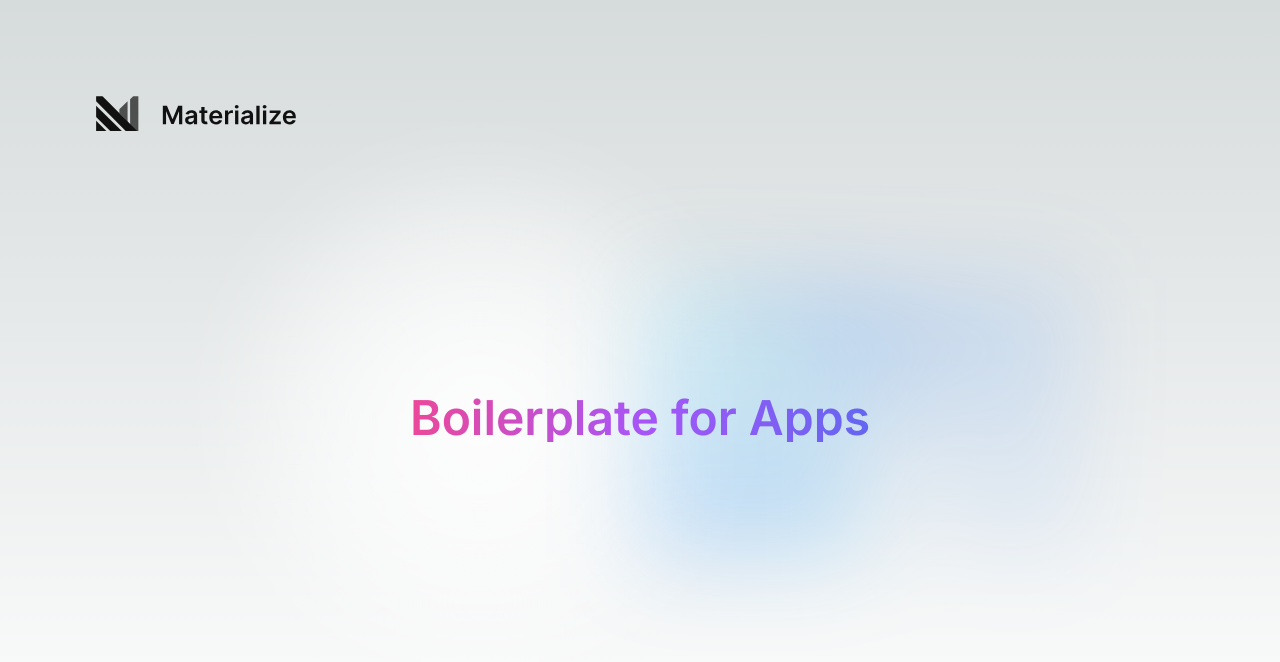
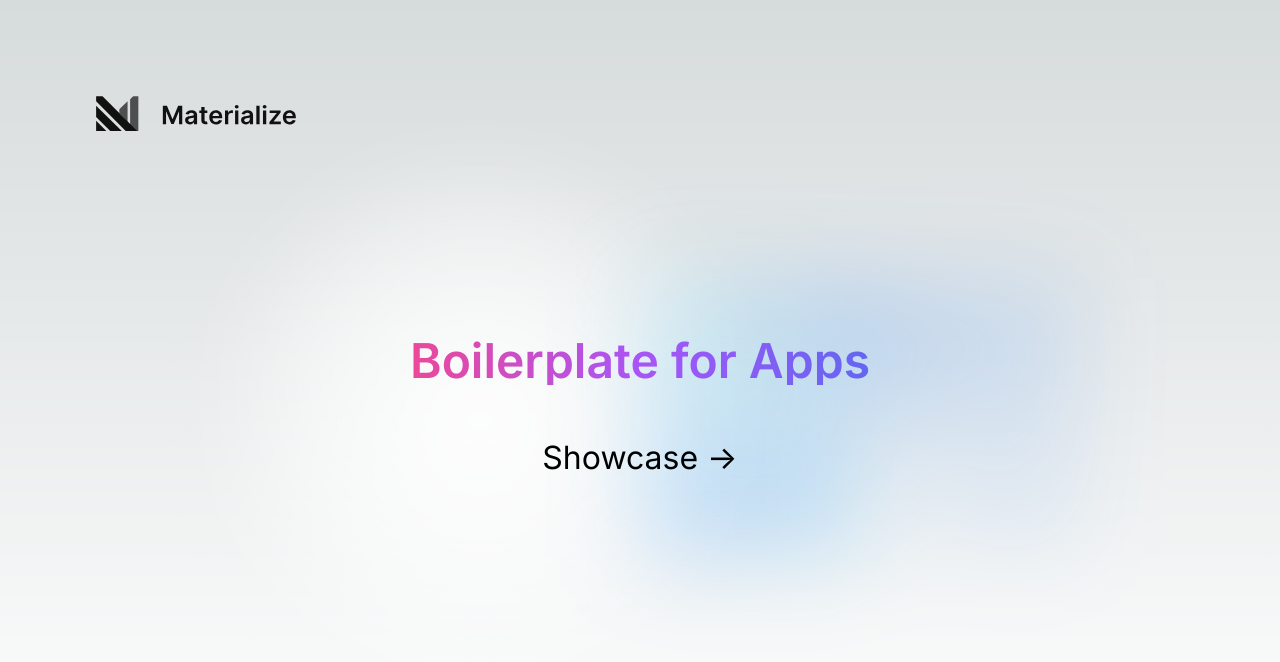
Before and after one commit to joacoc/materialize-nextjs-boilerplate, a Next.js app: page / in a window 1280 px wide. Shown: the top 662 px of the page. Built offline with nearby package versions, Linux system fonts and the light colour scheme.

Commit message:
Feat: Showcase button

```diff
--- a/src/pages/index.tsx
+++ b/src/pages/index.tsx
@@ -35,8 +35,18 @@ export default function Home() {
           </div>
         </div>
 
-        <div className={`${styles.center} flex-col`}>
+        <div className={`${styles.center} flex-col space-y-8`}>
           <h1 className={`${inter.className} font-semibold text-transparent bg-clip-text text-5xl bg-gradient-to-r from-pink-500 via-purple-500 to-indigo-500`}>Boilerplate for Apps</h1>
+            <a
+              href="/showcase"
+              className={`${styles.card}`}
+              target="_blank"
+              rel="noopener noreferrer"
+            >
+              <h3 className={inter.className}>
+                Showcase <span>-&gt;</span>
+              </h3>
+            </a>
         </div>
 
         <div className={styles.grid}>
```
